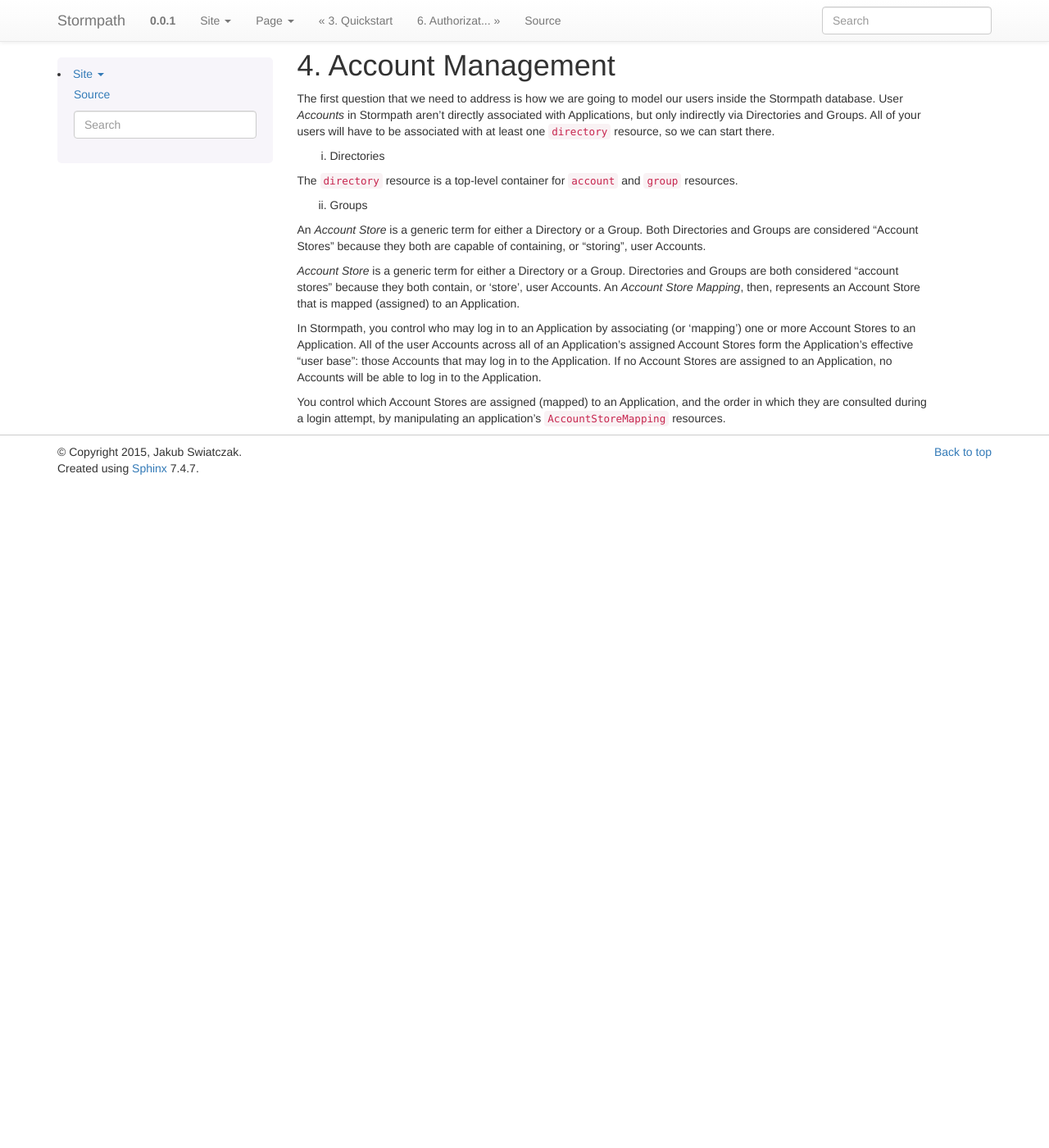
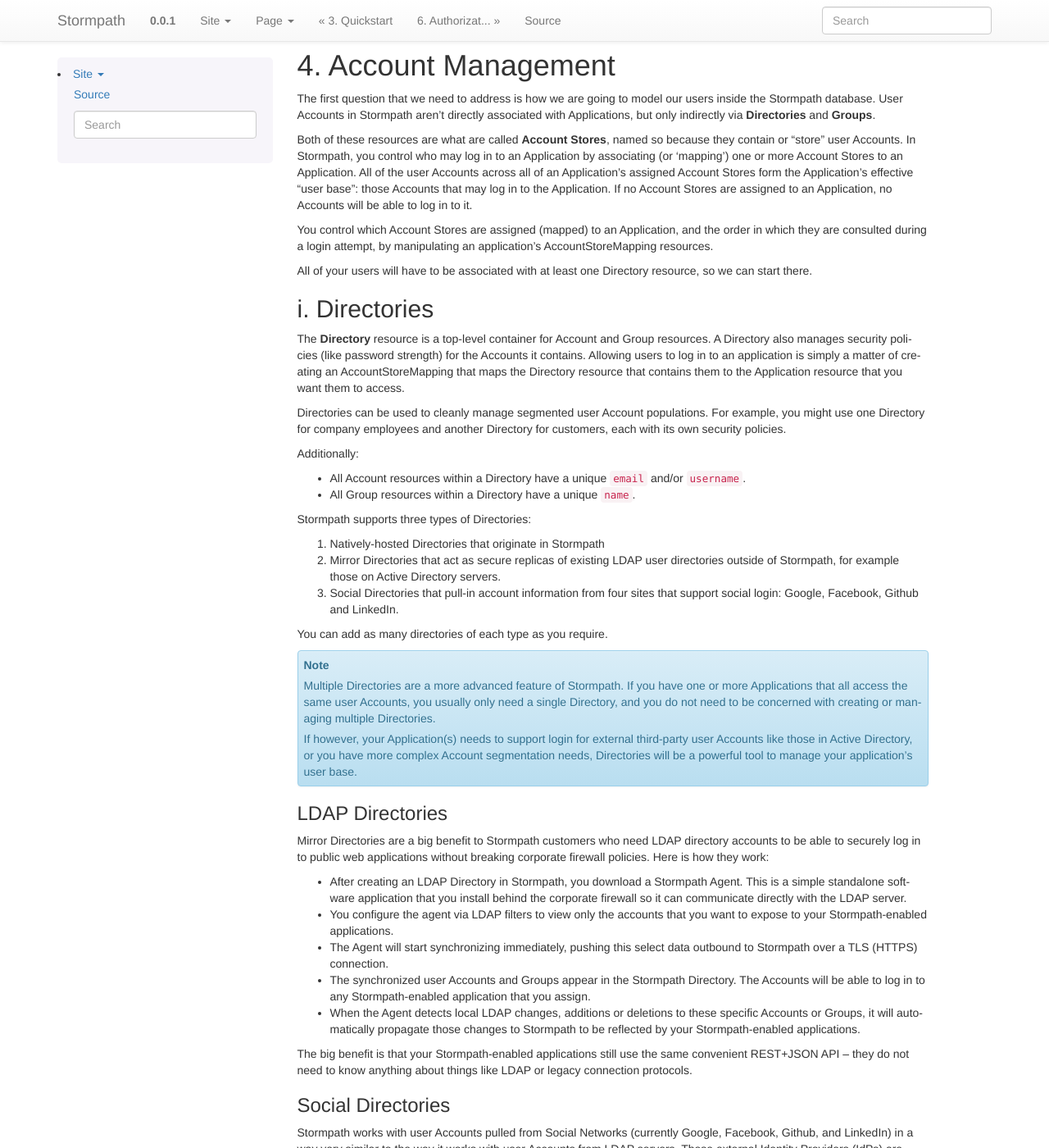
Before and after one commit to stormpath/stormpath-documentation, a Sphinx documentation site: the page built from source/004_accnt_mgmt.rst, in a window 1280 px wide and 1400 px high. Shown: the whole window at 82% size. Built offline with Sphinx 7.4.7, drawn with Linux system fonts in a browser that asks for light colours; some of the changed text lies outside the part shown.

Commit message:
Added content to Account Mgmt chapter

```diff
--- a/source/001_about.rst
+++ b/source/001_about.rst
@@ -20,7 +20,7 @@
 
 An **Application** resource in Stormpath contains information about any real-world software that communicates with Stormpath via REST APIs.
 
-The top-level container for both Users and Groups is referred to as a **Directory**. Directories can either be hosted inside Stormpath, or can be used to mirror outside user directories, as in the case of Active Directory. Security policies, like password strength, are defined on a Directory level. An Application can access multiple Directories, and multiple Applications can also access the same Directory.
+The top-level container resource for both Users and Groups is referred to as a **Directory**. Directories can either be hosted inside Stormpath, or can be used to replicate outside user directories, as in the case of Active Directory or Facebook. Security policies, like password strength, are defined on a Directory level. An Application can access multiple Directories, and multiple Applications can also access the same Directory.
 
 Users are modelled inside Stormpath as **Accounts**. Every Account is unique within a Directory, with this uniqueness usually tied to an email address.
 
--- a/source/004_accnt_mgmt.rst
+++ b/source/004_accnt_mgmt.rst
@@ -2,33 +2,65 @@
 4. Account Management
 **********************
 
-The first question that we need to address is how we are going to model our users inside the Stormpath database. User *Accounts* in Stormpath aren't directly associated with Applications, but only indirectly via Directories and Groups. All of your users will have to be associated with at least one ``directory`` resource, so we can start there.
+The first question that we need to address is how we are going to model our users inside the Stormpath database. User Accounts in Stormpath aren't directly associated with Applications, but only indirectly via **Directories** and **Groups**.
 
+Both of these resources are what are called **Account Stores**, named so because they contain or "store" user Accounts. In Stormpath, you control who may log in to an Application by associating (or 'mapping') one or more Account Stores to an Application. All of the user Accounts across all of an Application's assigned Account Stores form the Application's effective "user base": those Accounts that may log in to the Application. If no Account Stores are assigned to an Application, no Accounts will be able to log in to it.
 
+You control which Account Stores are assigned (mapped) to an Application, and the order in which they are consulted during a login attempt, by manipulating an application's AccountStoreMapping resources.
+
+All of your users will have to be associated with at least one Directory resource, so we can start there.
 
 i. Directories
+==============
 
-The ``directory`` resource is a top-level container for ``account`` and ``group`` resources.
+The **Directory** resource is a top-level container for Account and Group resources. A Directory also manages security policies (like password strength) for the Accounts it contains. Allowing users to log in to an application is simply a matter of creating an AccountStoreMapping that maps the Directory resource that contains them to the Application resource that you want them to access.
+
+Directories can be used to cleanly manage segmented user Account populations. For example, you might use one Directory for company employees and another Directory for customers, each with its own security policies.
+
+Additionally:
+
+* All Account resources within a Directory have a unique ``email`` and/or ``username``.
+* All Group resources within a Directory have a unique ``name``.
+
+Stormpath supports three types of Directories:
+
+1. Natively-hosted Directories that originate in Stormpath
+2. Mirror Directories that act as secure replicas of existing LDAP user directories outside of Stormpath, for example those on Active Directory servers.
+3. Social Directories that pull-in account information from four sites that support social login: Google, Facebook, Github and LinkedIn.
+
+You can add as many directories of each type as you require.
+
+.. note::
+
+	Multiple Directories are a more advanced feature of Stormpath. If you have one or more Applications that all access the same user Accounts, you usually only need a single Directory, and you do not need to be concerned with creating or managing multiple Directories.
+
+	If however, your Application(s) needs to support login for external third-party user Accounts like those in Active Directory, or you have more complex Account segmentation needs, Directories will be a powerful tool to manage your application's user base.
+
+LDAP Directories
+----------------
+
+Mirror Directories are a big benefit to Stormpath customers who need LDAP directory accounts to be able to securely log in to public web applications without breaking corporate firewall policies. Here is how they work:
+
+- After creating an LDAP Directory in Stormpath, you download a Stormpath Agent. This is a simple standalone software application that you install behind the corporate firewall so it can communicate directly with the LDAP server.
+- You configure the agent via LDAP filters to view only the accounts that you want to expose to your Stormpath-enabled applications.
+- The Agent will start synchronizing immediately, pushing this select data outbound to Stormpath over a TLS (HTTPS) connection.
+- The synchronized user Accounts and Groups appear in the Stormpath Directory. The Accounts will be able to log in to any Stormpath-enabled application that you assign.
+- When the Agent detects local LDAP changes, additions or deletions to these specific Accounts or Groups, it will automatically propagate those changes to Stormpath to be reflected by your Stormpath-enabled applications.
+
+The big benefit is that your Stormpath-enabled applications still use the same convenient REST+JSON API – they do not need to know anything about things like LDAP or legacy connection protocols.
+
+Social Directories
+------------------
+
+Stormpath works with user Accounts pulled from Social Networks (currently Google, Facebook, Github, and LinkedIn) in a way very similar to the way it works with user Accounts from LDAP servers. These external Identity Providers (IdPs) are modeled as Stormpath Directories, much like Mirror Directories. The difference is that, while Mirror Directories always come with an Agent that takes care of synchronization, Social Directories have an associated Provider resource. This `Provider` resource contains the information required by Google / Facebook to work with their site (E.g. the App ID for your Google/FB application or the App Secret).
+
+Stormpath also simplifies the authorization process by doing things like automating Google's access token exchange flow. All you do is POST the authorization code from the end-user and Stormpath returns a new or updated user Account, along with the Google access token which you can use for any further API calls.
+
+Modeling your users who authorize via Social Login could be accomplished by creating a Directory resource for each social provider that you want to support, along with one master Directory for your Application. So, how this works in practice is: a new user visits your site, and chooses to "Sign-in with Google". Once they log in to their Google account and go through the OpenID flow, a new user Account is created in your Google Directory. After this Account is created, a search is performed inside the Application's master Directory for their email address, to see if they already exist in there. If the user Account is already in the master Directory, no action is taken. If the user Account is not found, a new one is created in the master Directory, and populated with the information pulled from the Google account. The `customData` resource for that Account is then used to store an `href` link to their Account in the Google Directory. If the user then chooses at some point to "Sign in with Facebook", then a similar process will occur, but this time with a link created to the user Account in the Facebook Directory.
+
+This approach has two major benefits: It allows for a user to have one unified identity in your Application, regardless of how many social identities they choose to log in with; this central identity can also be the central point that all authorization permissions (whether they be implicit or explicit) are then applied to.
+
+For both Mirror and Social Directories, since the relationship with the outside directory is read-only, the remote directory is still the "system of record".
 
 ii. Groups
-
-
-An *Account Store* is a generic term for either a Directory or a Group. Both Directories and Groups are considered "Account Stores" because they both are capable of containing, or "storing", user Accounts.
-
-
-*Account Store* is a generic term for either a
-Directory or a Group. Directories and
-Groups are both considered "account stores" because they both
-contain, or 'store', user Accounts. An *Account Store Mapping*, then,
-represents an Account Store that is mapped (assigned) to an Application.
-
-In Stormpath, you control who may log in to an Application by associating
-(or 'mapping') one or more Account Stores to an Application. All of the
-user Accounts across all of an Application's assigned Account Stores form the
-Application's effective "user base": those Accounts that may log in to the
-Application. If no Account Stores are assigned to an Application, no
-Accounts will be able to log in to the Application.
-
-You control which Account Stores are assigned (mapped) to an
-Application, and the order in which they are consulted during a login attempt,
-by manipulating an application's ``AccountStoreMapping`` resources.
+==========
```
